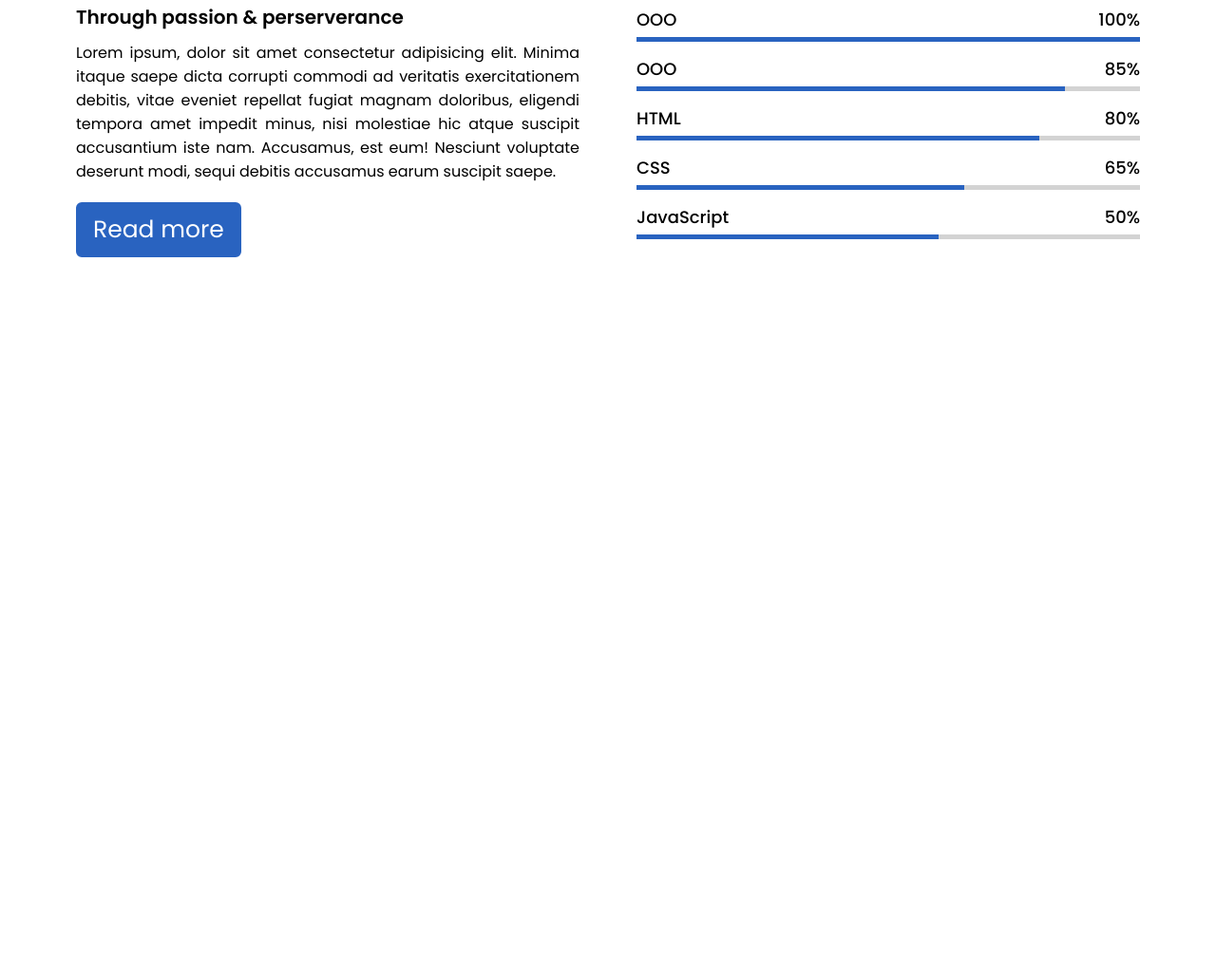
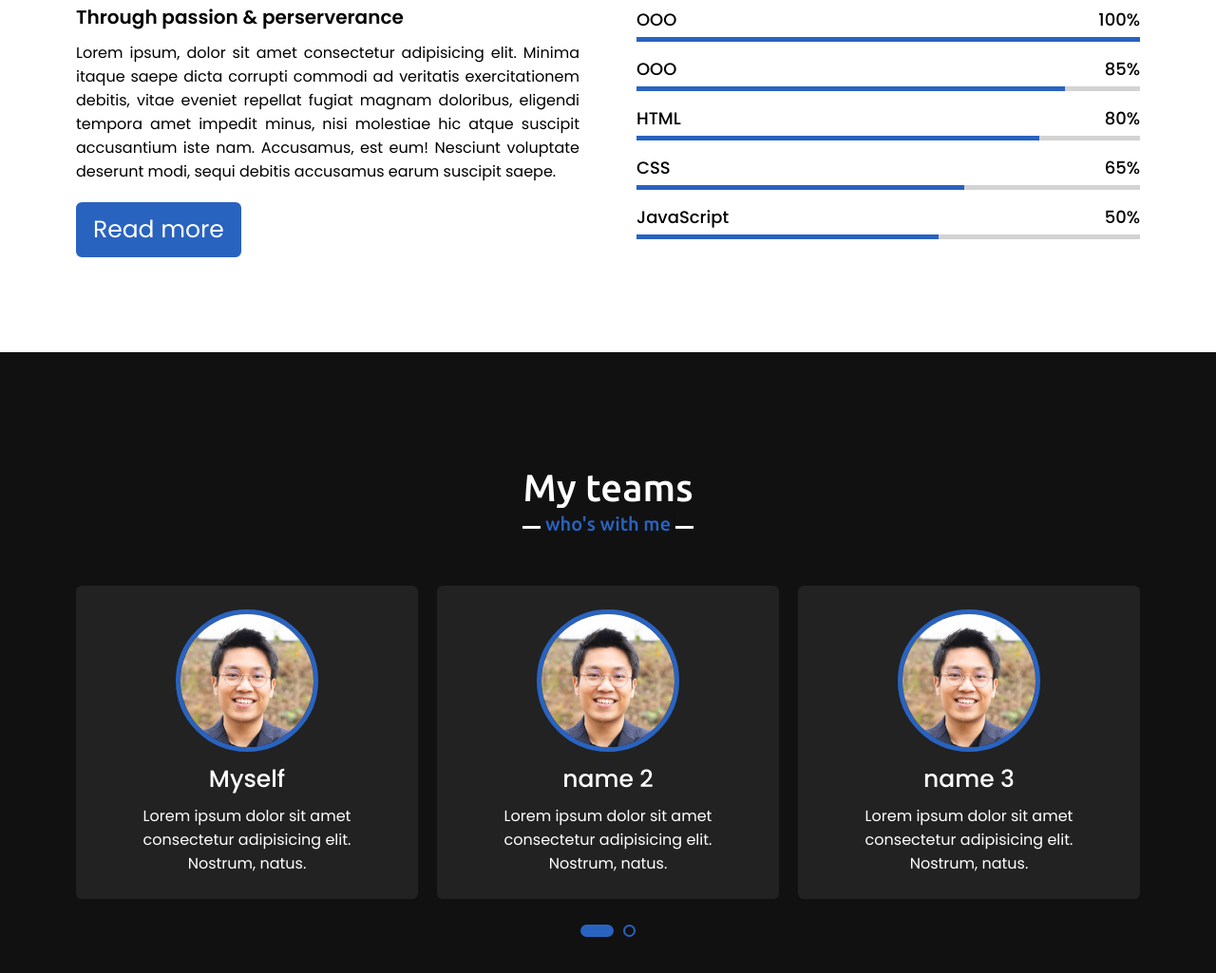
Before and after one commit to geryenkohawsen/portfolio-nobootstrap, a plain HTML site: page index.html in a window 1280 px wide. Shown: the part 2388-3413 px from the top of the page at 95% size. Before the commit the page ends 2759 px from the top, so only its background shows below. Drawn offline with nearby package versions, Linux system fonts and the light colour scheme.

Commit message:
teams sectione done

```diff
--- a/css/style.css
+++ b/css/style.css
@@ -443,6 +443,122 @@ section {
 }
 
 
+/* skilss section style */
+.teams {
+    font-family: 'Poppins', sans-serif;
+    background-color: #111;
+    color: #fff;
+}
+
+.teams .title {
+    position: relative;
+    text-align: center;
+    font-size: 40px;
+    font-weight: 500;
+    margin-bottom: 60px;
+    padding: 20px;
+    font-family: 'Ubuntu', sans-serif;
+}
+
+.teams .title::before {
+    content: "";
+    position: absolute;
+    bottom: 0px;
+    left: 50%;
+    width: 180px;
+    height: 3px;
+    background-color: #fff;
+    transform: translateX(-50%);
+}
+
+.teams .title::after {
+    content: "who's with me";
+    position: absolute;
+    bottom: -12px;
+    left: 50%;
+    font-size: 20px;
+    color: var(--primary);
+    padding: 5px;
+    background-color: #111;
+    transform: translateX(-50%);
+}
+
+
+/* not needed yet */
+/* .teams .teams-content {
+    display: flex;
+    flex-wrap: wrap;
+    align-items: center;
+    justify-content: space-between;
+} */
+
+.teams .carousel .card {
+    background-color: #222;
+    border-radius: 6px;
+    padding: 25px 35px;
+    text-align: center;
+    transition: all 0.3s ease;
+}
+
+.teams .carousel .card:hover {
+    background-color: var(--primary);
+}
+
+.teams .carousel .card .box {
+    display: flex;
+    flex-direction: column;
+    align-items: center;
+    justify-content: center;
+    transition: all 0.3s ease;
+}
+
+.teams .carousel .card:hover .box {
+    transform: scale(1.05);
+}
+
+.teams .carousel .card img {
+    height: 150px;
+    width: 150px;
+    object-fit: cover;
+    border-radius: 50%;
+    border: 5px solid var(--primary);
+    transition: all 0.3s ease;
+}
+
+.teams .carousel .card:hover img {
+    border-color: #fff;
+}
+
+.teams .carousel .card .text {
+    font-size: 25px;
+    font-weight: 500;
+    margin: 10px 0 7px 0;
+}
+
+.owl-dots {
+    text-align: center;
+    margin-top: 20px;
+}
+
+.owl-dot {
+    height: 13px;
+    width: 13px;
+    margin: 0 5px;
+    outline: none!important;
+    border-radius: 50%;
+    border: 2px solid var(--primary)!important;
+}
+
+.owl-dot.active {
+    width: 35px;
+    border-radius: 14px;
+}
+
+.owl-dot.active,
+.owl-dot:hover {
+    background-color: var(--primary)!important;
+}
+
 
 
 
--- a/index.html
+++ b/index.html
@@ -6,6 +6,7 @@
 	<meta name="viewport" content="width=device-width, initial-scale=1">
 	<!-- <link href="https://cdn.jsdelivr.net/npm/bootstrap@5.1.2/dist/css/bootstrap.min.css" rel="stylesheet" integrity="sha384-uWxY/CJNBR+1zjPWmfnSnVxwRheevXITnMqoEIeG1LJrdI0GlVs/9cVSyPYXdcSF" crossorigin="anonymous"> -->
 	<link rel="stylesheet" href="css/style.css">
+	<link rel="stylesheet" href="https://cdnjs.cloudflare.com/ajax/libs/OwlCarousel2/2.3.4/assets/owl.carousel.min.css">
 
 
 	<title>MyPortfolio! (No bootstrap)</title>
@@ -43,7 +44,9 @@
 			</div>
 		</div>
 	</section>
+	<!-- home end -->
 
+	<!-- about start -->
 	<section class="about" id="about">
 		<div class="max-width">
 			<h2 class="title">About Me</h2>
@@ -62,7 +65,9 @@
 			</div>
 		</div>
 	</section>
+	<!-- about end -->
 
+	<!-- sevices start -->
 	<section class="services" id="services">
 		<div class="max-width">
 			<h2 class="title">My services</h2>
@@ -94,7 +99,9 @@
 			</div>
 		</div>
 	</section>
+	<!-- services end -->
 
+	<!-- skills start -->
 	<section class="skills" id="skills">
 		<div class="max-width">
 			<h2 class="title">My skill</h2>
@@ -148,14 +155,62 @@
 			</div>
 		</div>
 	</section>
+	<!-- skills end -->
 
+	<!-- teams start -->
+	<section class="teams" id="teams">
+		<div class="max-width">
+			<h2 class="title">My teams</h2>
+			<div class="carousel owl-carousel">
+				<div class="card">
+					<div class="box">
+						<img src="img/gery.png" alt="gery">
+						<div class="text">Myself</div>
+						<p>Lorem ipsum dolor sit amet consectetur adipisicing elit. Nostrum, natus.</p>
+					</div>
+				</div>
+				<div class="card">
+					<div class="box">
+						<img src="img/gery.png" alt="gery">
+						<div class="text">name 2</div>
+						<p>Lorem ipsum dolor sit amet consectetur adipisicing elit. Nostrum, natus.</p>
+					</div>
+				</div>
+				<div class="card">
+					<div class="box">
+						<img src="img/gery.png" alt="gery">
+						<div class="text">name 3</div>
+						<p>Lorem ipsum dolor sit amet consectetur adipisicing elit. Nostrum, natus.</p>
+					</div>
+				</div>
+				<div class="card">
+					<div class="box">
+						<img src="img/gery.png" alt="gery">
+						<div class="text">name 4</div>
+						<p>Lorem ipsum dolor sit amet consectetur adipisicing elit. Nostrum, natus.</p>
+					</div>
+				</div>
+				<div class="card">
+					<div class="box">
+						<img src="img/gery.png" alt="gery">
+						<div class="text">name 5</div>
+						<p>Lorem ipsum dolor sit amet consectetur adipisicing elit. Nostrum, natus.</p>
+					</div>
+				</div>
+			</div>
+		</div>
+	</section>
+	<!-- teams end -->
 
 	<script src="https://cdn.jsdelivr.net/npm/bootstrap@5.1.2/dist/js/bootstrap.bundle.min.js"
 		integrity="sha384-kQtW33rZJAHjgefvhyyzcGF3C5TFyBQBA13V1RKPf4uH+bwyzQxZ6CmMZHmNBEfJ"
 		crossorigin="anonymous"></script>
 	<script src="https://kit.fontawesome.com/1bc988da38.js" crossorigin="anonymous"></script>
 	<script src="https://code.jquery.com/jquery-3.6.0.min.js"></script>
+	<script src="https://cdnjs.cloudflare.com/ajax/libs/waypoints/4.0.1/jquery.waypoints.min.js"></script>
+	<script src="https://cdnjs.cloudflare.com/ajax/libs/OwlCarousel2/2.3.4/owl.carousel.min.js"></script>
 	<script src="js/script.js"></script>
+
 </body>
 
 </html>
--- a/js/script.js
+++ b/js/script.js
@@ -13,4 +13,25 @@ $(document).ready(function(){
         $('.menu-btn i').toggleClass("active");
     });
 
+    // owl-carousel script
+    $('.carousel').owlCarousel({
+        margin: 20,
+        loop: true,
+        autoplayTimeOut: 2000,
+        autoplayHoverPause: true,
+        responsive: {
+            0: {
+                items: 1,
+                nav: false
+            },
+            600: {
+                items: 2,
+                nav: false
+            },
+            1000: {
+                items: 3,
+                nav: false
+            }
+        }
+    });
 })
```
